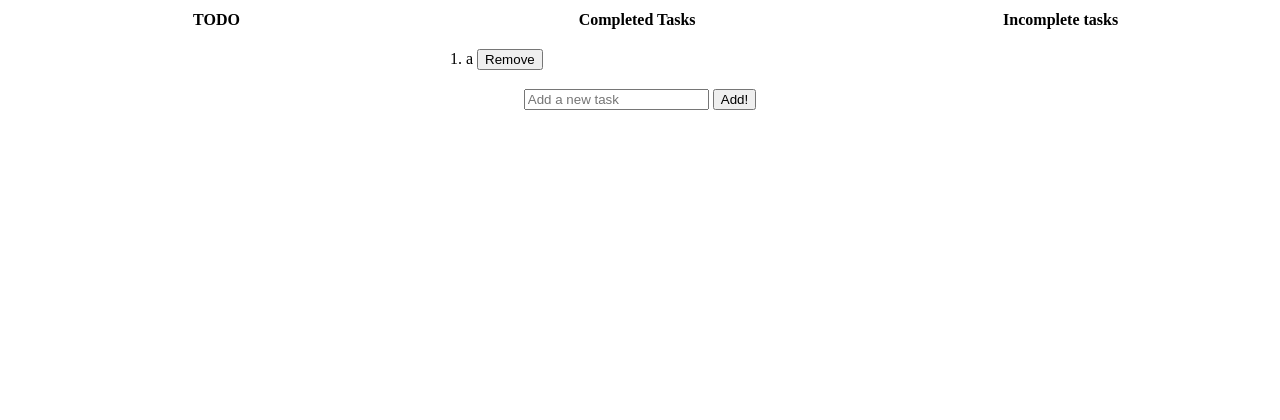
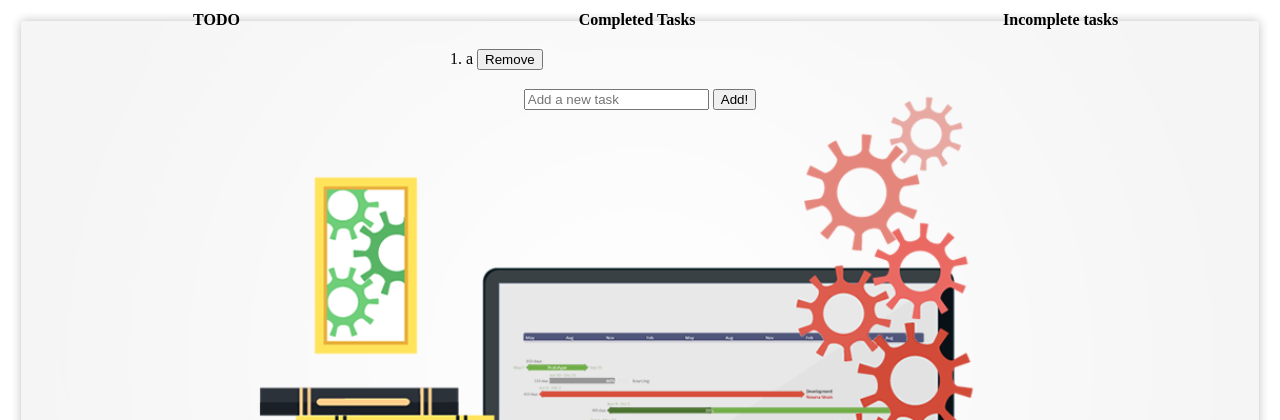
Before and after one commit to sudeephb/Task-manager, a Django app: page /tasks/ in a window 1280 px wide. Shown: the top 420 px of the page. Run offline with Django 3.2, Linux system fonts and the light colour scheme; data comes from the database, SQL or seed files in the repository; both versions use the stored data as it was after the commit.

Commit message:
Managed static files, image and css

```diff
--- /dev/null
+++ b/task_manager/static/css/styles.css
@@ -0,0 +1,4 @@
+body {
+	background-image: url('../images/bg.png');
+	background-size: cover;
+}
--- a/task_manager/task_manager/settings.py
+++ b/task_manager/task_manager/settings.py
@@ -121,3 +121,6 @@ USE_TZ = True
 # https://docs.djangoproject.com/en/2.0/howto/static-files/
 
 STATIC_URL = '/static/'
+STATICFILES_DIRS = [
+    os.path.join(BASE_DIR, "static"),
+]
--- a/task_manager/templates/base.html
+++ b/task_manager/templates/base.html
@@ -1,4 +1,5 @@
 <!DOCTYPE html>
+{% load static %}
 <html>
 <head>
 	<title>
@@ -6,8 +7,10 @@
 		{% endblock %}
 	</title>
 
+	<link rel="stylesheet" type="text/css" href="{% static 'css/styles.css' %}">
+
 </head>
-<body>
+<body background="./images/bg.png">
 	{% block body %}
 	{% endblock %}
 </body>
--- a/task_manager/templates/home.html
+++ b/task_manager/templates/home.html
@@ -1,6 +1,7 @@
 {% extends 'base.html' %}
 
 {% block title %} Task Manager {% endblock %}
+
 
 {% block body %}
 {% if user.is_authenticated %}
```
Also changed, not shown: task_manager/db.sqlite3, task_manager/static/images/bg.png (added).
